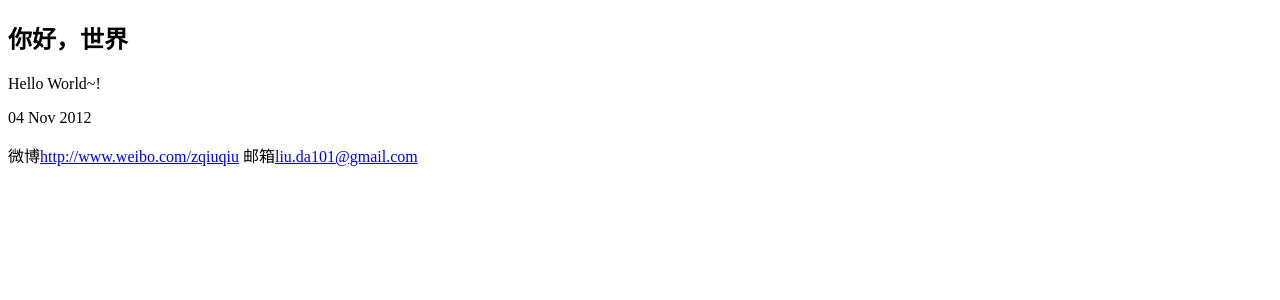
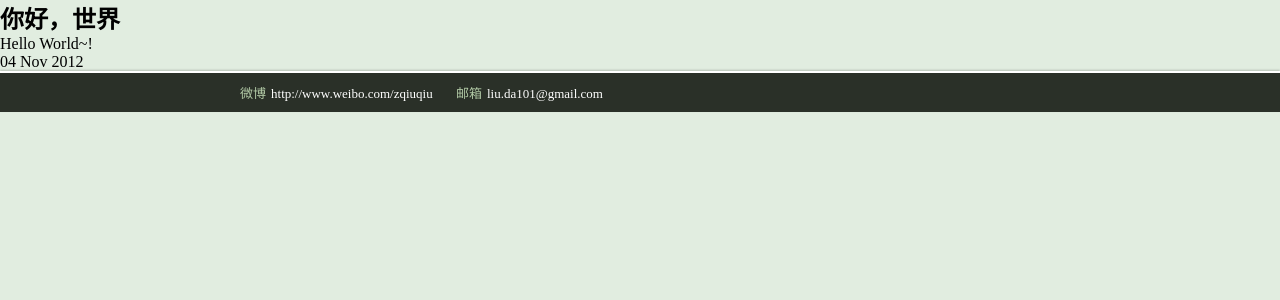
Before and after one commit to liuda101/liuda101.github.com, a Jekyll site: the page built from _posts/2012-11-04-HelloWorld.md, in a window 1280 px wide. Shown: the top 300 px of the page. Built offline with Jekyll 4.4.1, drawn with Linux system fonts in a browser that asks for light colours; comment, search, counter and statistics services are not loaded.

Commit message:
update css path

```diff
--- a/_layouts/post.html
+++ b/_layouts/post.html
@@ -3,7 +3,7 @@
   <head>
     <meta charset="UTF-8">
     <title>{{ page.title }}</title>
-    <link rel="stylesheet" href="styles/site.css" />
+    <link rel="stylesheet" href="/styles/site.css" />
   </head>
   <body>
   	{{ content }}
```
